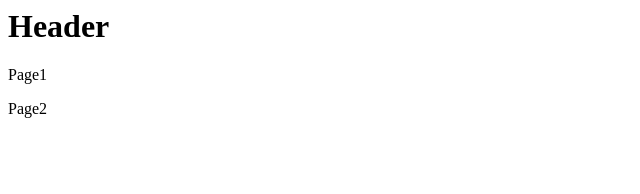
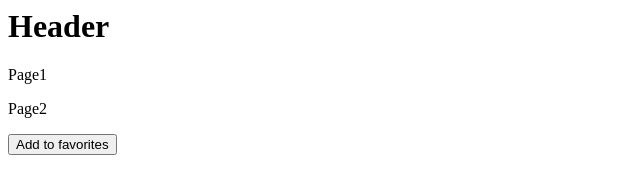
Before and after one commit to gr00shikaws0/website, a plain HTML site: page index.html in a window 1280 px wide. Shown: the whole page, without its empty margins (0-640 px from the left). Drawn offline with Linux system fonts and the light colour scheme.

Commit message:
add button

```diff
--- a/index.html
+++ b/index.html
@@ -6,5 +6,8 @@
 <h1>Header</h1>
 <p>Page1</p>
 <p>Page2</p>
+<input class="favorite styled"
+       type="button"
+       value="Add to favorites">
 </body>
 </html>
```
